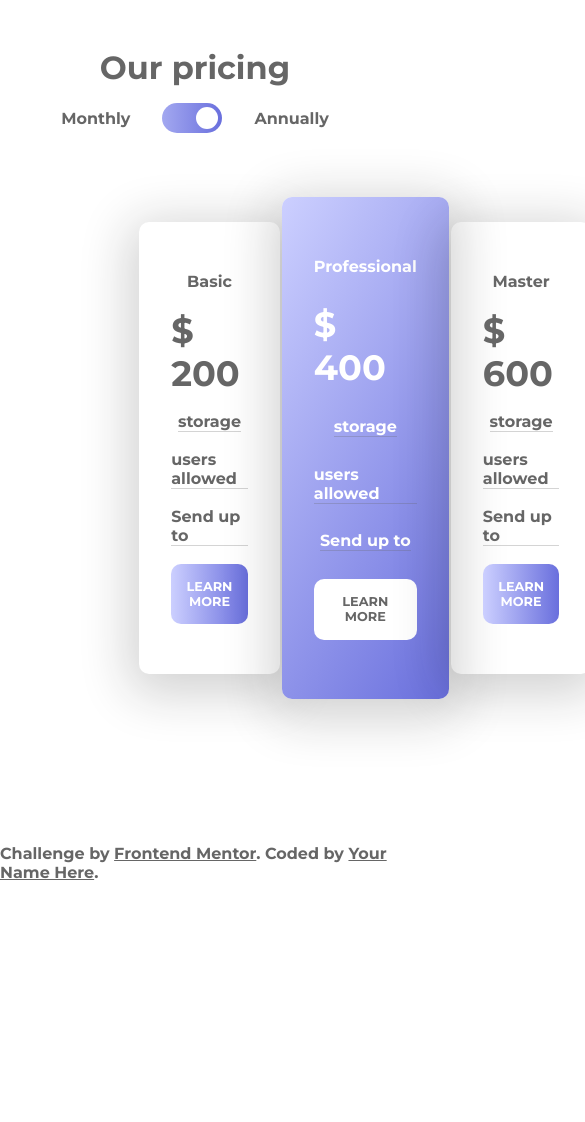
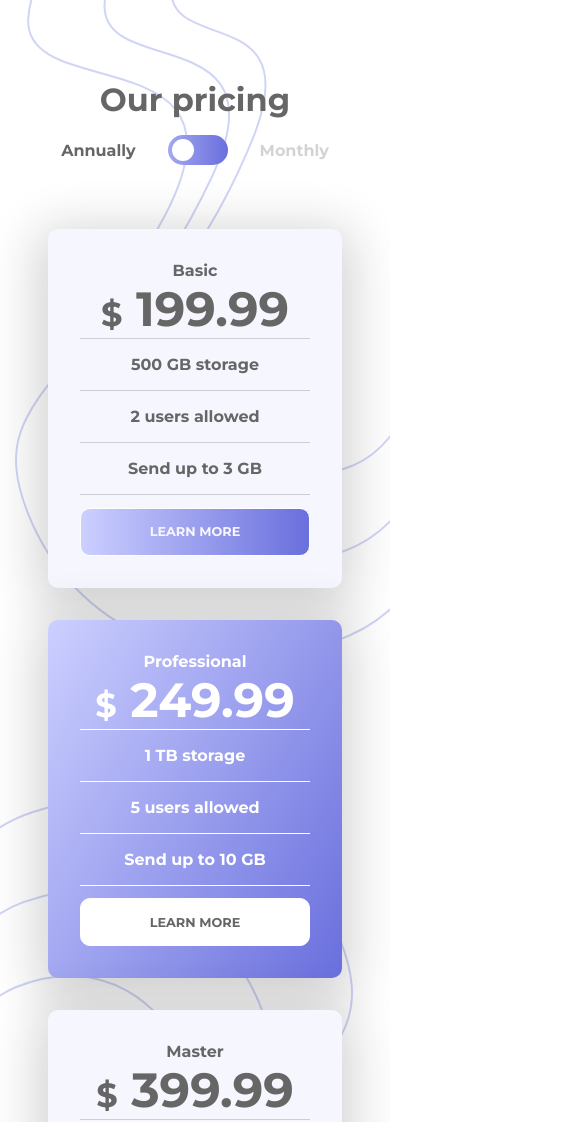
Before and after one commit to zuzanapiarova/pricing-component, a plain HTML site: page index.html in a window 390 px wide. Shown: the top 1122 px of the page, 585 px wide, since content can reach past the window. Before the commit the page ends 882 px from the top, so only its background shows below. Drawn offline with Linux system fonts and the light colour scheme.

Commit message:
finished js, html, css also for mobile

```diff
--- a/index.html
+++ b/index.html
@@ -6,54 +6,57 @@
 
   <link rel="icon" type="image/png" sizes="32x32" href="./images/favicon-32x32.png">
   <link rel="stylesheet" href="./style.css">
-  <script src="./main.js" defer></script>
+  <script type="text/javascript" src="./main.js" defer></script>
+  <script type="text/javascript" src="./plans.json"></script>
   <title>Pricing component</title>
 </head>
 
 <body>
+  <img class="top" src="./images/bg-top.svg" alt="waves illustration">
+  <img class="bottom" src="./images/bg-bottom.svg" alt="waves illustration">
   <main>
     <h1>Our pricing</h1>
     <div class="plan">
-      <p class="monthly">Monthly</p>
+      <p class="annually">Annually</p>
       <div class="toggle">
-        <input type="checkbox" checked></input>
+        <input type="checkbox"></input> <!-- checked=true is annually, checked = false is monthly - by default it is annually-->
         <div class="ball"></div>
       </div>
-      <p class="annually">Annually</p>
+      <p class="monthly">Monthly</p>
      </div>
 
     <div class="container">
       <section id="basic">
         <h1 class="name">Basic</h1>
-        <h2 class="price">&dollar; 200</h2>
-        <p class="storage">storage</p>
-        <p class="users">users allowed</p>
-        <p class="sendCapacity">Send up to</p>
-        <button>LEARN MORE</button>
+        <h2 class="price"><span>&dollar;</span> 199.99</h2>
+        <p class="storage">500 GB storage</p>
+        <p class="users">2 users allowed</p>
+        <p class="sendCapacity">Send up to 3 GB</p>
+        <a href="https:/www.google.com" target="_blank"><button>LEARN MORE</button></a>
       </section>
 
-      <section id="professional" class="selected">
+      <section id="professional" class="selected"> <!-- by default professional is selected-->
         <h1 class="name">Professional</h1>
-        <h2 class="price">&dollar; 400</h2>
-        <p class="storage">storage</p>
-        <p class="users">users allowed</p>
-        <p class="sendCapacity">Send up to</p>
-        <button>LEARN MORE</button>
+        <h2 class="price"><span>&dollar;</span> 249.99</h2>
+        <p class="storage">1 TB storage</p>
+        <p class="users">5 users allowed</p>
+        <p class="sendCapacity">Send up to 10 GB</p>
+        <a href="https:/www.google.com" target="_blank"><button >LEARN MORE</button></a>
       </section>
 
       <section id="master">
         <h1 class="name">Master</h1>
-        <h2 class="price">&dollar; 600</h2>
-        <p class="storage">storage</p>
-        <p class="users">users allowed</p>
-        <p class="sendCapacity">Send up to </p>
-        <button>LEARN MORE</button>
+        <h2 class="price"><span>&dollar;</span> 399.99</h2>
+        <p class="storage">2 TB storage</p>
+        <p class="users">10 users allowed</p>
+        <p class="sendCapacity">Send up to 20 GB</p>
+        <a href="https:/www.google.com" target="_blank"><button >LEARN MORE</button></a>
       </section>
     </div>
   </main>
   <footer class="attribution">
     Challenge by <a href="https://www.frontendmentor.io?ref=challenge" target="_blank">Frontend Mentor</a>.
-    Coded by <a href="#">Your Name Here</a>.
+    Coded by <a href="https://github.com/zuzanapiarova" target="_blank" >Zuzana</a>.
   </footer>
 </body>
 </html>
--- a/main.js
+++ b/main.js
@@ -1,15 +1,17 @@
 //TODO
-// toggle button
-//border-bottom weird
-//section selected button and h1 on the same positions ? maybe put background onto section::after
+//mobile view
+
 const sections = [...document.querySelectorAll('section')];
+const prices = [...document.querySelectorAll('section h2')];
 const toggleButton = document.querySelector('input[type="checkbox"]');
 const toggleField = document.querySelector('.toggle');
 const toggleBall = document.querySelector('.ball');
-let selectedPeriod;
+const learnMoreBtns = [...document.querySelectorAll('section button')];
+console.log(learnMoreBtns)
+let isChecked;
+let annually;
 
-let yearly;
-let monthly;
+
 
 function selectPlan(e){
     sections.forEach( section => {
@@ -21,18 +23,44 @@ function selectPlan(e){
     })
 }
 
+function changePrice(){
+    if(annually){
+        prices[0].innerHTML = '<span>&dollar;</span> 199.99';
+        prices[1].innerHTML = '<span>&dollar;</span> 249.99';
+        prices[2].innerHTML = '<span>&dollar;</span> 399.99';
+    } else {
+        prices[0].innerHTML = '<span>&dollar;</span> 19.99';
+        prices[1].innerHTML = '<span>&dollar;</span> 24.99';
+        prices[2].innerHTML = '<span>&dollar;</span> 39.99';
+    }
+}
+
 function togglePeriod(){
-    let isChecked = toggleButton.checked;
+    //so section is not changed when user clicks on learn more button in a different section
+    for (let i; i < learnMoreBtns.length; i++){
+        if(e.currentTarget == learnMoreBtns){
+            return;
+        }
+    }
+
+    //true is on left, false is on right
+    isChecked = toggleButton.checked;
+    annually = isChecked;
+    console.log(isChecked, annually);
 
     if(isChecked){
         toggleButton.checked = false;
         toggleBall.style.left = '4px';
-        selectedPeriod = annually;
+        document.querySelector('.annually').style.color = '#666666';
+        document.querySelector('.monthly').style.color = 'lightgray';
     } else {
         toggleButton.checked = true;
-        toggleBall.style.left = '';
-        selectedPeriod = monthly;
+        toggleBall.style.left = '34px';
+        document.querySelector('.monthly').style.color = '#666666';
+        document.querySelector('.annually').style.color = 'lightgray';
     }
+
+    changePrice();
 }
 
 
--- /dev/null
+++ b/plans.json
@@ -0,0 +1,29 @@
+[
+        {"basic":{
+            "price":{
+                "yearly": 19.99,
+                "monthly":199.99
+            },
+            "storage": "500 GB",
+            "users": 2,
+            "sendCapacity": "3 GB"
+        }},
+        {"professional":{
+            "price":{
+                "yearly": 24.99,
+                "monthly":249.99
+            },
+            "storage": "1 TB",
+            "users": 5,
+            "sendCapacity": "10 GB"
+        }},
+        {"master":{
+            "price":{
+                "yearly": 39.99,
+                "monthly":399.99
+            },
+            "storage": "2 TB",
+            "users": 10,
+            "sendCapacity": "20 GB"
+        }}
+]
--- a/style.css
+++ b/style.css
@@ -2,6 +2,8 @@
 
 *{
     box-sizing: border-box;
+    -moz-box-sizing: border-box;
+    -webkit-box-sizing: border-box;
     margin: 0;
     padding: 0;
     color: #666666;
@@ -15,6 +17,21 @@ button{
 
 body{
     min-height: 100vh;
+    position:relative;
+}
+
+.top{
+    position: absolute;
+    right: 0;
+    top: 0;
+    z-index: -1;
+}
+
+.bottom{
+    position: absolute;
+    left: 0;
+    bottom: 0;
+    z-index: -1;
 }
 
 main{
@@ -22,6 +39,7 @@ main{
     display: flex;
     flex-direction: column;
     align-items: center;
+    justify-content: center;
     padding: 3em 4em;
 }
 
@@ -43,7 +61,7 @@ main{
     position: absolute;
     height: 22px;
     width: 22px;
-    left: 34px;
+    left: 4px;
     bottom: 4px;
     border-radius: 50%;
     background-color: white;
@@ -52,7 +70,7 @@ main{
 }
 
 .toggle input{
-    opacity:1;
+    opacity:0;
     height:0;
     width: 0;
 }
@@ -61,9 +79,13 @@ main{
     display: flex;
     flex-direction: row;
     width: 80%;
-    height: 80%;;
+    height: 80%;
     align-items: center;
+    justify-content: center;
     padding: 3em;
+    min-height: 500px;
+    max-height: 800px;
+    max-width: 1500px;
 }
 
 section{
@@ -74,16 +96,20 @@ section{
     justify-content: space-evenly;
     align-items: center;
     border-radius: 10px;
-    padding: 2em;
+    padding: 3%;
     transition: all .3s ease;
     box-shadow: 0 10px 50px 10px rgba(28, 28, 28, 0.198);
     margin: 1px;
+    background-color: hsl(240, 78%, 98%);
+
 }
 
 section.selected{
     background-image: linear-gradient(120deg, hsl(236, 100%, 90%), hsl(237, 63%, 64%));
     height: 100%;
+    padding: 5.7% 3%;
 }
+
 section.selected > *{
     color: white;
 }
@@ -93,30 +119,145 @@ section h1{
 }
 
 section h2{
-    font-size: 2.2em;
+    font-size: 3em;
 }
 
 section p{
+    padding: 1em;
     border-bottom: 1px solid #66666647;
+    width: 100%;
+    text-align: center;
+    padding: 1em;
 }
 
-section > button{
+section .storage{
+    border-top: 1px solid #66666647;
+}
+
+section.selected p{
+    border-bottom: 1px solid #ffffff;
+}
+
+section.selected .storage{
+    border-top: 1px solid #ffffff;
+}
+
+section a{
+    width: 100%;
+}
+
+span{
+    font-size: 0.7em;
+}
+
+section.selected span{
+    color:white
+}
+
+.monthly{
+    color: lightgray;
+    transition: all 0.5s;
+}
+
+.annually{
+    color: #666666;
+    transition: all 0.3s;
+}
+
+button{
     background-image: linear-gradient(90deg, hsl(236, 100%, 90%), hsl(237, 63%, 64%));
     width: 100%;
     padding: 1.2em;
-    color: white;
+    color: hsl(240, 78%, 98%);
     font-size: 0.8em;
-    border:none;
     border-radius: 10px;
+    margin-top: 1em;
+    border: 1px white solid;
+    transition: color 0.5s ease, background-color 0.5s ease, border 0.5s ease;
+    box-sizing: border-box;
 }
 
-section.selected > button{
+section.selected button{
     background-color: white;
     background-image: none;
     color: #666666;
-
 }
 
-section button:hover{
+button:hover{
+    background-color: white;
+    background-image: none;
+    color: hsl(237, 63%, 64%);
+    border: 1px solid hsl(237, 63%, 64%);
+}
 
+section.selected button:hover{
+    background-color: transparent;
+    color: white;
+    border: 1px solid white;
 }
+
+footer a{
+    text-decoration: none;
+    color:hsl(237, 63%, 64%);
+}
+
+@media (max-width: 1112px){
+    main{
+        width: 100%;
+        padding: 2em;
+        margin: 0;
+    }
+
+    .container{
+        width: 100%;
+        padding: 0;
+        margin: 0;
+    }
+}
+
+
+@media (max-width: 700px){
+
+    body{
+        padding: 2em 0;
+        height: 100%;
+        min-height: 100vh;
+        box-sizing:border-box;
+    }
+
+    main{
+        height: 100%;
+        width: 100vw;
+        padding: 3em 1em;
+
+    }
+
+    .container{
+        flex-direction: column;
+        width: 100%;
+        height: 80%;
+        justify-content: start;
+        padding: 2em;
+        min-height: unset;
+        max-height: '';
+
+    }
+
+    section{
+        width: 100%;
+        height: 30%;
+        padding: 2em;
+        margin: 1em;
+    }
+
+    section.selected{
+        background-image: linear-gradient(120deg, hsl(236, 100%, 90%), hsl(237, 63%, 64%));
+        height: 100%;
+        padding: 2em;
+    }
+
+    footer{
+        visibility:none;
+        opacity:0;
+    }
+}
```
Also changed, not shown: images/info.json (deleted).
